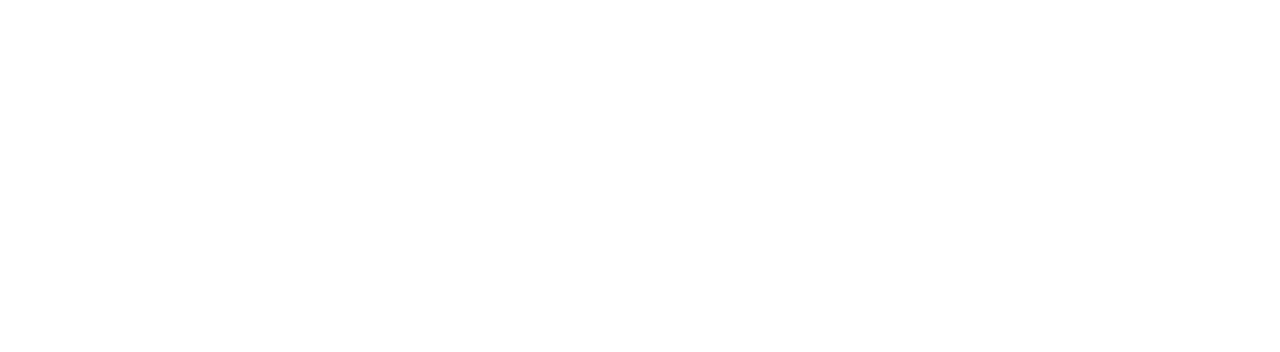
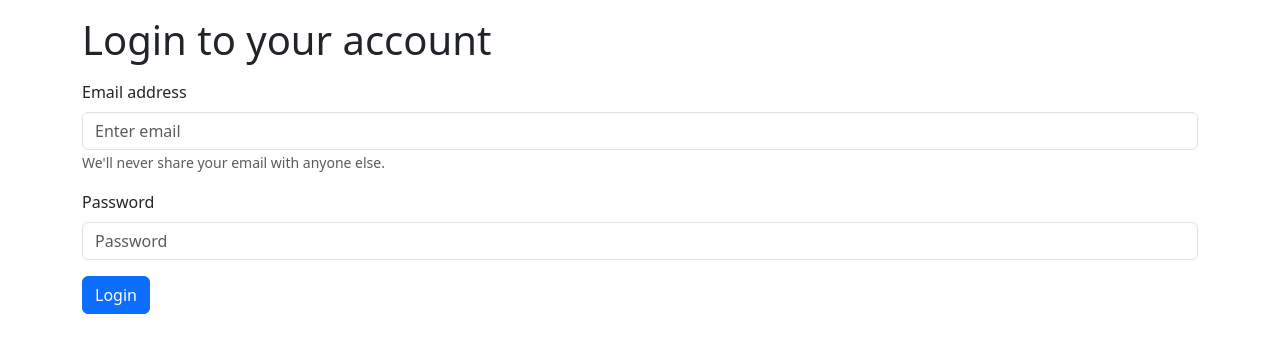
Before and after one commit to ArisLooi/login-app, a React (Vite) app: page /login in a window 1280 px wide. Before the commit this address had no page. Shown: the top 352 px of the page. Built offline with nearby package versions, Linux system fonts and the light colour scheme.

Commit message:
Add Login.jsx

```diff
--- a/src/App.jsx
+++ b/src/App.jsx
@@ -1,12 +1,14 @@
 import "bootstrap/dist/css/bootstrap.min.css";
-import { BrowserRouter, Route, Routes } from "react-router-dom";
+import { BrowserRouter, Routes, Route } from "react-router-dom";
 import Home from "./pages/Home";
+import Login from "./pages/Login"
 
 export default function App() {
   return (
     <BrowserRouter>
       <Routes>
         <Route element={<Home />} path="/" />
+        <Route element={<Login />} path="/login" />
       </Routes>
     </BrowserRouter>
   )
--- /dev/null
+++ b/src/pages/Login.jsx
@@ -0,0 +1,31 @@
+import { useState } from 'react';
+import { Container, Form, Button } from 'react-bootstrap';
+
+export default function Login() {
+    const [username, setUsername] = useState("");
+    const [password, setPassword] = useState("");
+
+    return (
+        <Container>
+            <h1 className='my-3'>Login to your account</h1>
+
+            <Form>
+                <Form.Group className='mb-3' controlId='formBasicEmail'>
+                    <Form.Label>Email address</Form.Label>
+                    <Form.Control type="email" placeholder="Enter email" value={username} onChange={(e) => setUsername(e.target.value)} />
+                    <Form.Text className='text-muted'>
+                        We&apos;ll never share your email with anyone else.
+                    </Form.Text>
+                </Form.Group>
+
+                <Form.Group className='mb-3' controlId='formBasicPassword'>
+                    <Form.Label>Password</Form.Label>
+                    <Form.Control type="password" placeholder='Password' value={password} onChange={(e) => setPassword(e.target.value)} />
+                </Form.Group>
+
+                <Button variant="primary">Login</Button>
+
+            </Form>
+        </Container>
+    )
+}
```
